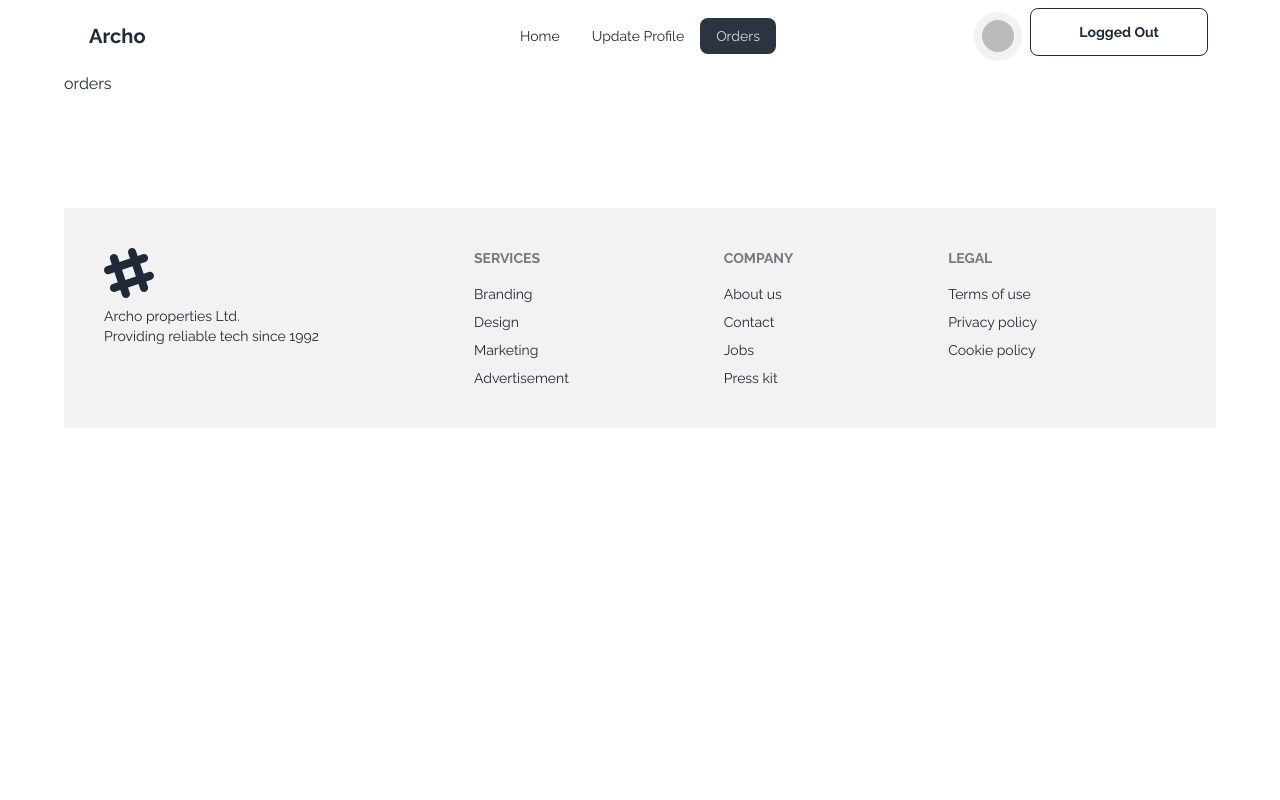
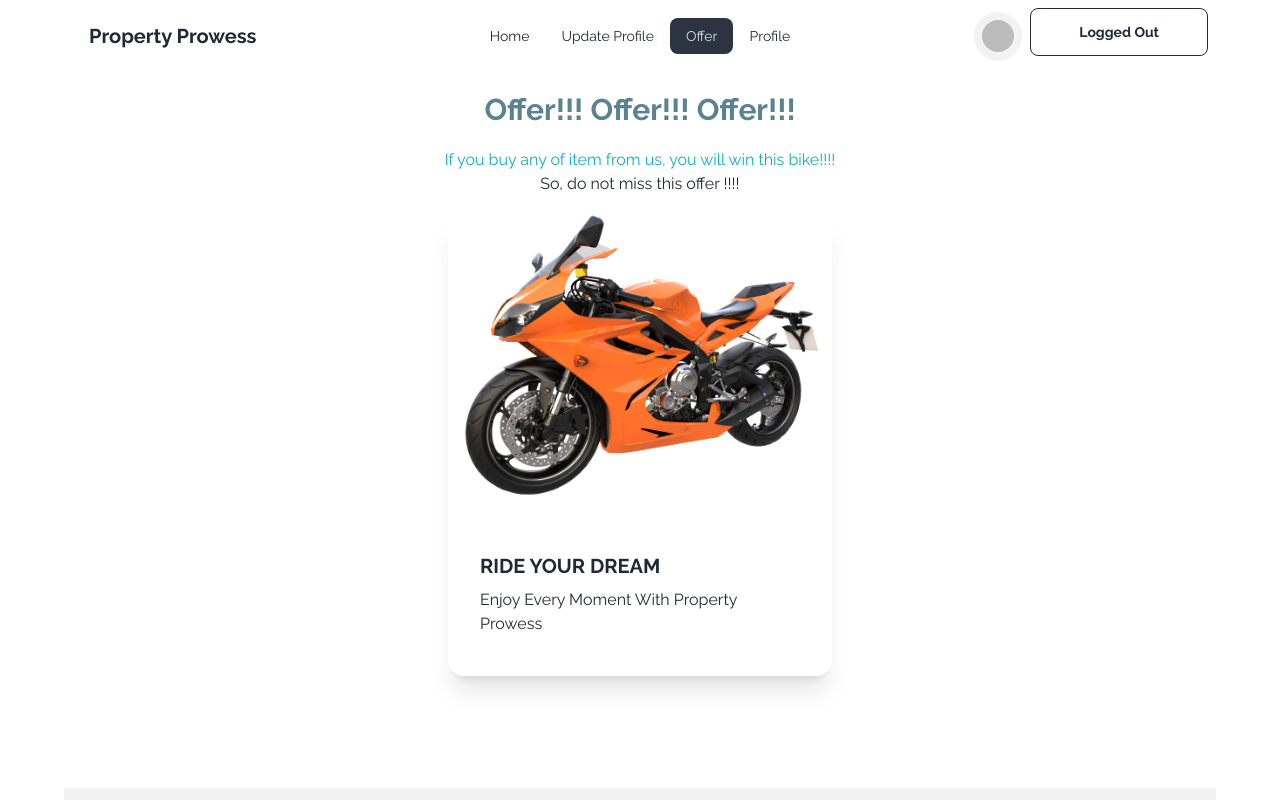
Before and after one commit to Ayub40/b9a9-real-estate, a React (Vite) app: page /orders in a window 1280 px wide. Shown: the top 800 px of the page. Built offline with nearby package versions, Linux system fonts and the light colour scheme; no server answers; sample sign-in values are in the browser's storage.

Commit message:
added Offer

```diff
--- a/src/pages/EstateDetails.jsx
+++ b/src/pages/EstateDetails.jsx
@@ -20,11 +20,11 @@ const EstateDetails = () => {
     // }
 
     return (
-        <section className="dark:bg-gray-100 dark:text-gray-800">
+        <section  className="dark:bg-gray-100 dark:text-gray-800">
             <Helmet>
                 <title>EstateDetails</title>
             </Helmet>
-            <div className="container max-w-xl p-6 py-12 mx-auto space-y-24 lg:px-8 lg:max-w-7xl">
+            <div className="max-w-xl p-6 py-12 mx-auto space-y-24 lg:px-8 lg:max-w-7xl">
 
                 <div>
                     <div className="grid lg:gap-8 lg:grid-cols-2 lg:items-center">
--- a/src/pages/Footer.jsx
+++ b/src/pages/Footer.jsx
@@ -4,7 +4,7 @@ const Footer = () => {
         <footer className="footer p-10 bg-base-200 text-base-content mt-28">
             <aside>
                 <svg width="50" height="50" viewBox="0 0 24 24" xmlns="http://www.w3.org/2000/svg" fillRule="evenodd" clipRule="evenodd" className="fill-current"><path d="M22.672 15.226l-2.432.811.841 2.515c.33 1.019-.209 2.127-1.23 2.456-1.15.325-2.148-.321-2.463-1.226l-.84-2.518-5.013 1.677.84 2.517c.391 1.203-.434 2.542-1.831 2.542-.88 0-1.601-.564-1.86-1.314l-.842-2.516-2.431.809c-1.135.328-2.145-.317-2.463-1.229-.329-1.018.211-2.127 1.231-2.456l2.432-.809-1.621-4.823-2.432.808c-1.355.384-2.558-.59-2.558-1.839 0-.817.509-1.582 1.327-1.846l2.433-.809-.842-2.515c-.33-1.02.211-2.129 1.232-2.458 1.02-.329 2.13.209 2.461 1.229l.842 2.515 5.011-1.677-.839-2.517c-.403-1.238.484-2.553 1.843-2.553.819 0 1.585.509 1.85 1.326l.841 2.517 2.431-.81c1.02-.33 2.131.211 2.461 1.229.332 1.018-.21 2.126-1.23 2.456l-2.433.809 1.622 4.823 2.433-.809c1.242-.401 2.557.484 2.557 1.838 0 .819-.51 1.583-1.328 1.847m-8.992-6.428l-5.01 1.675 1.619 4.828 5.011-1.674-1.62-4.829z"></path></svg>
-                <p>Archo properties Ltd.<br />Providing reliable tech since 1992</p>
+                <p>Property Prowess properties Ltd.<br />Providing reliable tech since 1992</p>
             </aside>
             <nav>
                 <h6 className="footer-title">Services</h6>
--- a/src/pages/Login.jsx
+++ b/src/pages/Login.jsx
@@ -1,4 +1,5 @@
 
+// import { FaGithub, FaGoogle } from "react-icons/fa";
 import { FaGithub } from "react-icons/fa";
 import { FcGoogle } from "react-icons/fc";
 import { Link, useLocation, useNavigate } from "react-router-dom";
@@ -9,6 +10,7 @@ import { AuthContext } from "../providers/AuthProvider";
 import { ToastContainer, toast } from 'react-toastify';
 import 'react-toastify/dist/ReactToastify.css';
 import { Helmet } from "react-helmet-async";
+// import { FcGoogle } from "react-icons/fc";
 
 
 const Login = () => {
@@ -73,6 +75,8 @@ const Login = () => {
 
 
     return (
+
+
         <div className="container">
             <Helmet>
                 <title>Login</title>
@@ -98,8 +102,8 @@ const Login = () => {
                     <div className="social-login">
                         <h3>log in via</h3>
                         <div className="social-icons justify-center flex gap-5 mt-3">
-                            <p className="w-10 "><button onClick={handleGoogleSignIn} className="ml-2 px-12 ">< FcGoogle className="text-3xl"></FcGoogle></button></p>
-                            <p className=""><button onClick={handleGithubSignIn} className=" ml-2 px-12 mb-2"><FaGithub className="text-3xl"></FaGithub> </button></p>
+                            <p className="w-10"><button onClick={handleGoogleSignIn} className="">< FcGoogle className="text-3xl"></FcGoogle></button></p>
+                            <p className=""><button onClick={handleGithubSignIn} className=" "><FaGithub className="text-3xl"></FaGithub> </button></p>
                             {/* <a href="#" className="social-login__icon fab fa-instagram"></a>
                                     <a href="#" className="social-login__icon fab fa-facebook"></a>
                                     <a href="#" className="social-login__icon fab fa-twitter"></a> */}
--- a/src/pages/Navbar.jsx
+++ b/src/pages/Navbar.jsx
@@ -25,13 +25,13 @@ const Navbar = () => {
         <li><NavLink to="/">Home</NavLink></li>
         <li><NavLink to="/update">Update Profile </NavLink></li>
         {/* <li><NavLink to="/blogs">Blog</NavLink></li> */}
-        <li><NavLink to="/orders">Orders</NavLink></li>
+        <li><NavLink to="/orders">Offer</NavLink></li>
 
-        {/* {
+        {
             user && <>
-                <li><NavLink to="/profile">User Profile</NavLink></li>
+                <li><NavLink to="/profile"> Profile</NavLink></li>
             </>
-        } */}
+        }
     </>
 
     return (
@@ -45,7 +45,7 @@ const Navbar = () => {
                         {navLinks}
                     </ul>
                 </div>
-                <a className="btn btn-ghost text-xl">Archo</a>
+                <a className="btn btn-ghost text-xl">Property Prowess</a>
             </div>
             <div className="navbar-center hidden lg:flex">
                 <ul className="menu menu-horizontal px-1">
--- a/src/pages/Orders.jsx
+++ b/src/pages/Orders.jsx
@@ -1,37 +1,31 @@
-// import { useEffect, useState } from "react";
-// import { useLoaderData } from "react-router-dom";
-// import { getStoredOrderBuilding } from "../utility/localstorage";
-
+import bike from '../assets/bike3.png';
 import { Helmet } from "react-helmet-async";
 
 const Orders = () => {
-    // const estates = useLoaderData();
 
-    // const [stores, setStores] = useState([]);
-    // const [displays, setDisplays] = useState([]);
-
-    // useEffect(() => {
-    //     const storedBIds = getStoredOrderBuilding();
-    //     if (estates.length > 0) {
-
-
-    //         const bOrder = [];
-    //         for (const id of storedBIds) {
-    //             const estate = estates.find(estate => estate.id === id);
-    //             if (estate) {
-    //                 bOrder.push(estate)
-    //             }
-    //         }
-    //         console.log(estates, storedBIds, bOrder);
-    //     }
-    // }, [])
 
     return (
         <div>
-              <Helmet>
+            <Helmet>
                 <title>Orders</title>
             </Helmet>
-            <h2>orders</h2>
+            <div>
+                <h1 className='mb-5 text-[#5B8291] mt-5 text-center text-3xl font-bold animate__animated animate__flip'>Offer!!! Offer!!! Offer!!!</h1>
+                <p className='text-center animate__animated animate__zoomInLeft text-[#12ADC1]'>If you buy any of item from us, you will win this bike!!!! </p>
+                <p className='text-center mb-4'>So, do not miss this offer !!!!</p>
+            </div>
+            <div className="card w-96 bg-base-100 shadow-xl mx-auto">
+
+
+                <figure className='' ><img src={bike} alt="Shoes" /></figure>
+                <div className="card-body">
+                    <h2 className="card-title">RIDE YOUR DREAM</h2>
+                    <p>Enjoy Every Moment With Property Prowess</p>
+                    <div className="card-actions justify-end">
+                        {/* <button className="btn btn-primary">Buy Now</button> */}
+                    </div>
+                </div>
+            </div>
         </div>
     );
 };
--- a/src/pages/UpdateProfile.jsx
+++ b/src/pages/UpdateProfile.jsx
@@ -84,7 +84,7 @@ const UpdateProfile = () => {
                                 <label className="label">
                                     <span className="label-text">Email</span>
                                 </label>
-                                <input type="email" name="email" placeholder='' value={user?.email} className="input input-bordered text-black" required />
+                                <input type="email" name="email" placeholder='' value={user?.email} className="input input-bordered text-black"  />
                             </div>
                             <div className="form-control">
                                 <label className="label">
--- a/src/pages/UserProfile.jsx
+++ b/src/pages/UserProfile.jsx
@@ -1,11 +1,23 @@
 // import Navbar from "./Navbar";
+
+import { useContext } from "react";
+import { AuthContext } from "../providers/AuthProvider";
 
 
 const UserProfile = () => {
+    const { user } = useContext(AuthContext);
+
     return (
-        <div>
-            {/* <Navbar></Navbar> */}
-            <h2>User Profile</h2>
+        <div className="card card-side bg-base-100 shadow-xl">
+            <figure><img src={user?.photoURL} alt="Movie" /></figure>
+            <div className="card-body">
+                <h2 className="card-title">{user?.displayName}</h2>
+                <p>Email: {user?.email}</p>
+                <p>PhotoURL: {user?.photoURL.slice(0, 25)}........</p>
+                {/* <div className="card-actions justify-end">
+                    <button className="btn btn-primary">Watch</button>
+                </div> */}
+            </div>
         </div>
     );
 };
```
Also changed, not shown: src/assets/bike3.png (added). Lines whose indentation alone changed are shown as unchanged.
